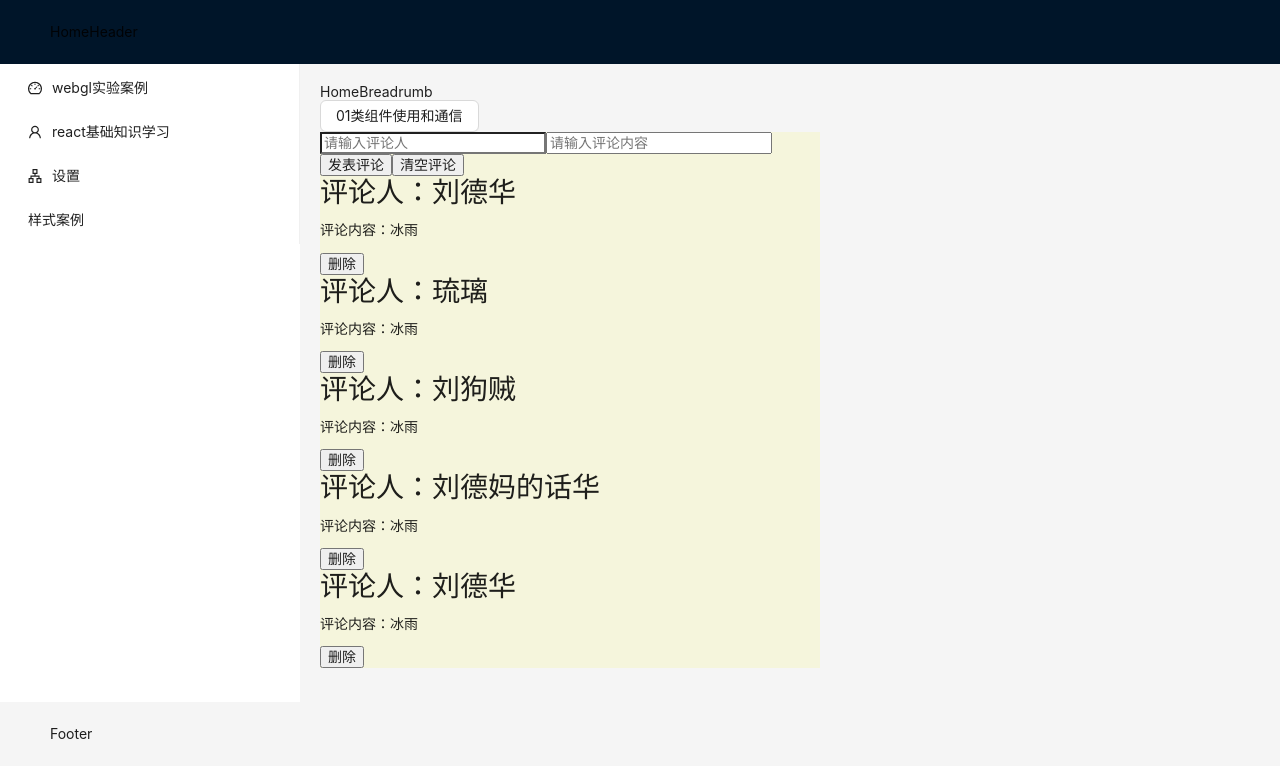
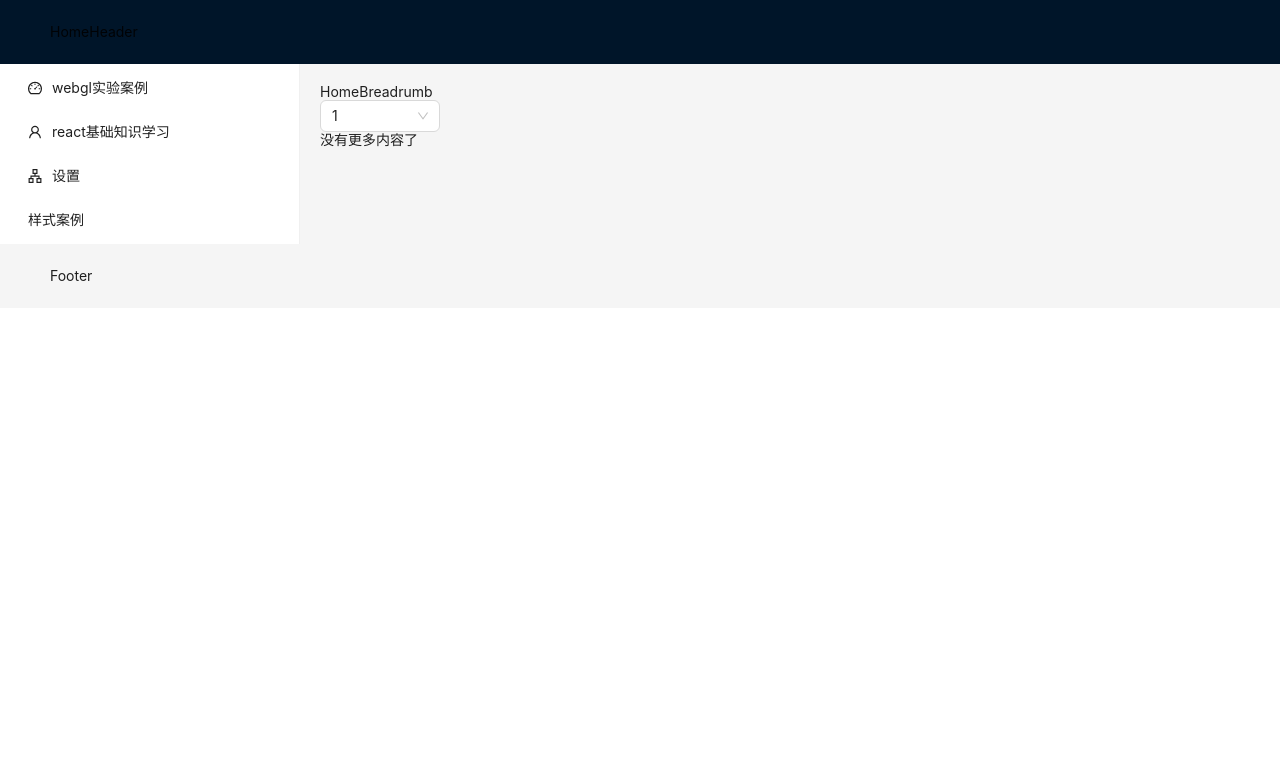
Before and after one commit to bigdataOrfrontEnd/qiankun-test2, a React (Create React App) app: page /demo in a window 1280 px wide. Shown: the top 778 px of the page. Built offline with nearby package versions, Linux system fonts and the light colour scheme.

Commit message:
select值的变化渲染不同的组件

```diff
--- a/src/pages/demo/index.js
+++ b/src/pages/demo/index.js
@@ -1,11 +1,51 @@
-import React from "react";
-import { Button } from "antd";
+import React, { useState } from "react";
+import { Select } from "antd";
 import Onde from "./one/one";
 export default function Demo() {
+  //下拉框数据
+  const options = [
+    {
+      key: 1,
+      value: "one",
+      label: "1",
+    },
+    { key: 2, value: "trow", label: "2" },
+    {
+      key: 3,
+      value: "treee",
+      label: "3",
+    },
+    {
+      key: 4,
+      value: "foru",
+      label: "4",
+    },
+  ];
+
+  const [state, setState] = useState([options[0]]);
+  const handlchang = (value) => {
+    setState(value);
+  };
+  // 根据option不同渲染你需要的组件
+  const renderList = () => {
+    if (state === 2) {
+      return <Onde />;
+    } else {
+      return <div>没有更多内容了</div>;
+    }
+  };
   return (
     <div>
-      <Button>01类组件使用和通信</Button>
-      <Onde />
+      <Select
+        defaultValue={state}
+        style={{
+          width: 120,
+        }}
+        value={state}
+        options={options}
+        onChange={handlchang}
+      />
+      <div>{renderList()}</div>
     </div>
   );
 }
```
